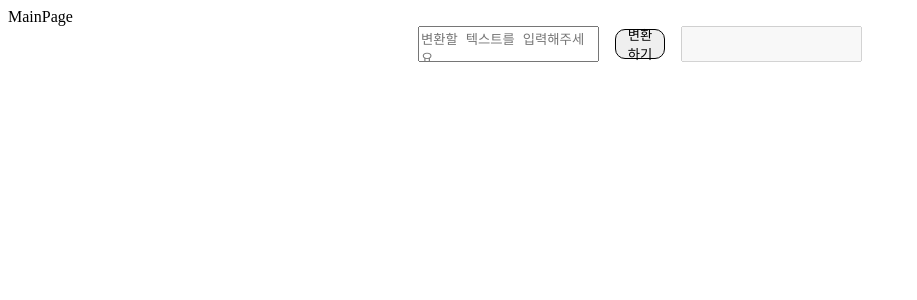
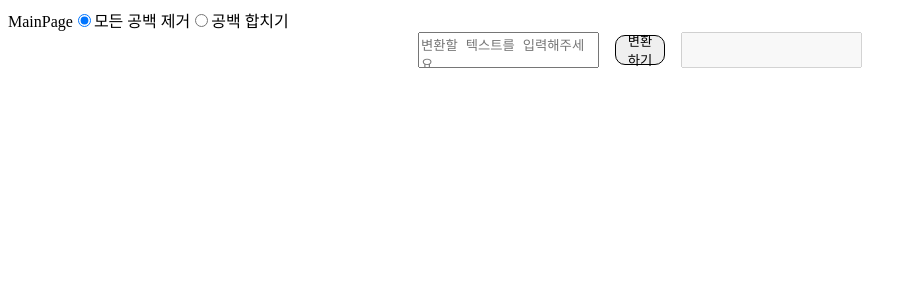
Before and after one commit to whgksqls9999/toollite, a React (Vite) app: page / in a window 1280 px wide. Shown: the top 300 px of the page, without its empty margins (0-917 px from the left). Built offline with nearby package versions, Linux system fonts and the light colour scheme.

Commit message:
add optional action for RemoveWhiteSpaceWidget

```diff
--- a/src/components/@base/Button/Button.tsx
+++ b/src/components/@base/Button/Button.tsx
@@ -1,5 +1,5 @@
 import { BaseProps, BaseState } from '../../../types/common/base';
-import { memo } from 'react';
+import { memo, useCallback } from 'react';
 import * as S from './Button.styled';
 
 export interface ButtonProps extends BaseProps<ButtonState> {
@@ -15,8 +15,12 @@ export interface ButtonState extends BaseState {
 
 // @TODO - Icon을 포함한 버튼인 경우, Icon을 조건부로 출력할 방식 구상
 export const Button = memo((props: ButtonProps) => {
-	const { onClick, Icon, state } = props;
+	const { Icon, state } = props;
 	const { display_value, color, background_color } = state;
+
+	const onClick = useCallback(() => {
+		props.onClick?.();
+	}, [props.onClick]);
 
 	return (
 		<S.Wrapper
--- /dev/null
+++ b/src/components/@base/Radio/Radio.tsx
@@ -0,0 +1,33 @@
+import { memo, useCallback } from 'react';
+import { BaseProps, BaseState } from '../../../types/common';
+
+export interface RadioProps extends BaseProps<RadioState> {
+	onChange?: (param?: any) => any;
+	name: string;
+}
+
+export interface RadioState extends BaseState {
+	idx: number;
+	display_value?: string;
+	is_checked?: boolean;
+}
+
+export const Radio = memo((props: RadioProps) => {
+	const { state } = props;
+
+	const onChange = useCallback(() => {
+		props.onChange?.(state.idx);
+	}, []);
+
+	return (
+		<label>
+			<input
+				type='radio'
+				defaultChecked={state.is_checked}
+				onChange={onChange}
+				name={props.name}
+			/>
+			<span>{state.display_value}</span>
+		</label>
+	);
+});
--- /dev/null
+++ b/src/components/@base/Radio/index.ts
@@ -0,0 +1 @@
+export * from './Radio';
--- /dev/null
+++ b/src/components/@widget/Option/Option.tsx
@@ -0,0 +1,29 @@
+import { memo } from 'react';
+import { Radio, RadioProps, RadioState } from '../../@base/Radio';
+
+export interface OptionProps {
+	action: (param?: any) => any;
+	radio_values: RadioState[];
+	default_value?: number;
+	name: string;
+}
+
+export const Option = memo((props: OptionProps) => {
+	const { default_value, name, radio_values, action } = props;
+	const checked_radio = default_value ?? 0;
+
+	radio_values[checked_radio].is_checked = true;
+
+	return (
+		<>
+			{radio_values.map((radio_state: RadioState) => (
+				<Radio
+					key={radio_state.idx}
+					state={radio_state}
+					onChange={action}
+					name={name}
+				/>
+			))}
+		</>
+	);
+});
--- /dev/null
+++ b/src/components/@widget/Option/index.ts
@@ -0,0 +1 @@
+export * from './Option';
--- a/src/components/@widget/TextToText/TextToText.tsx
+++ b/src/components/@widget/TextToText/TextToText.tsx
@@ -2,6 +2,7 @@ import { memo, useCallback, useEffect, useRef, useState } from 'react';
 import { Textarea, TextareaState } from '../../@base/Textarea/Textarea';
 import { Button, ButtonState } from '../../@base';
 import * as S from './TextToText.style';
+import { useTextToText } from '../../../hooks/useTextToText';
 
 interface TextToTextProps {
 	inputTextareaState: TextareaState;
@@ -17,38 +18,31 @@ export const TextToText = memo((props: TextToTextProps) => {
 	const [input_state, setInputState] = useState(inputTextareaState);
 	const [output_state, setOutputState] = useState(outputTextareaState);
 	const [button_state, setButtonState] = useState(buttonState);
-
-	const input_state_ref = useRef(input_state);
-
-	// input_state가 변화할 때, ref에 최신 값 반영
-	// state가 변화해도 onClick등의 함수는 클로저에 저장된 첫 state만 참조하기에 ref를 통해 참조해야함
-	useEffect(() => {
-		input_state_ref.current = input_state;
-	}, [input_state]);
+	const { onInputChange, dispatchMainAction } = useTextToText(
+		input_state,
+		output_state,
+		button_state,
+		setInputState,
+		setOutputState,
+		setButtonState,
+		action
+	);
 
 	// 인풋이 변화했을 때, 조건에 따라 자동적으로 변환된 텍스트를 아웃풋에 반영하는 useEffect
 	useEffect(() => {
 		// @TODO - 디바운싱을 적용해 지연시간 적용
-		onButtonClick();
+		dispatchMainAction();
 	}, [input_state.display_value]);
 
-	const onInputChange = useCallback((e: any) => {
-		setInputState({ ...input_state, display_value: e.target.value });
-	}, []);
-
-	const onButtonClick = useCallback(() => {
-		const result = action(input_state_ref.current.display_value ?? '');
-
-		setOutputState({
-			...output_state,
-			display_value: result,
-		});
-	}, []);
+	// action option이 변하면 즉각적으로 결과를 반영한다
+	useEffect(() => {
+		dispatchMainAction();
+	}, [action]);
 
 	return (
 		<S.Wrapper>
 			<Textarea state={input_state} onChange={onInputChange} />
-			<Button onClick={onButtonClick} state={button_state} />
+			<Button onClick={dispatchMainAction} state={button_state} />
 			<Textarea state={output_state} />
 		</S.Wrapper>
 	);
--- a/src/components/RemoveWhiteSpace/RemoveWhiteSpaceWidget.tsx
+++ b/src/components/RemoveWhiteSpace/RemoveWhiteSpaceWidget.tsx
@@ -1,34 +1,83 @@
-import { memo } from 'react';
+import { memo, useCallback, useEffect, useState } from 'react';
 import { TextToText } from '../@widget';
 import { TextareaState } from '../@base/Textarea';
 import { ButtonState } from '../@base';
+import { Option, OptionProps } from '../@widget/Option';
 
 export const RemoveWhiteSpaceWidget = memo(() => {
-	const inputTextareaState: TextareaState = {
+	const inputTextareaState = getInputTextareaState();
+	const outputTextareaState = getOutputTextareaState();
+	const buttonState = getButtonState();
+	const optionProps = getOptionProps();
+
+	const removeWhiteSpaceAction = useCallback((param: string) => {
+		return param.replace(/\s+/g, '');
+	}, []);
+
+	const abstractWhiteSpaceAction = useCallback((param: string) => {
+		return param.replace(/\s+/g, ' ');
+	}, []);
+
+	const [optionIdx, setOptionIdx] = useState<number>(0);
+
+	const setOption = (value: number) => {
+		setOptionIdx(value);
+	};
+
+	const textConversionActions = [
+		removeWhiteSpaceAction,
+		abstractWhiteSpaceAction,
+	];
+
+	return (
+		<>
+			<Option {...optionProps} action={setOption} />
+			<TextToText
+				buttonState={buttonState}
+				inputTextareaState={inputTextareaState}
+				outputTextareaState={outputTextareaState}
+				action={textConversionActions[optionIdx]}
+			/>
+		</>
+	);
+});
+
+function getInputTextareaState(): TextareaState {
+	const state: TextareaState = {
 		placeholder: '변환할 텍스트를 입력해주세요',
 		resize: false,
 	};
 
-	const outputTextareaState: TextareaState = {
+	return state;
+}
+
+function getOutputTextareaState(): TextareaState {
+	const state: TextareaState = {
 		disabled: true,
 		readonly: true,
 		resize: false,
 	};
 
-	const buttonState: ButtonState = {
+	return state;
+}
+
+function getButtonState(): ButtonState {
+	const state: ButtonState = {
 		display_value: '변환하기',
 	};
 
-	const removeWhiteSpaceAction = (param: string) => {
-		return param.replace(/\s+/g, '');
-	};
+	return state;
+}
 
-	return (
-		<TextToText
-			buttonState={buttonState}
-			inputTextareaState={inputTextareaState}
-			outputTextareaState={outputTextareaState}
-			action={removeWhiteSpaceAction}
-		/>
-	);
-});
+function getOptionProps() {
+	const state = {
+		radio_values: [
+			{ idx: 0, display_value: '모든 공백 제거' },
+			{ idx: 1, display_value: '공백 합치기' },
+		],
+		name: 'remove_option',
+		default_value: 0,
+	} as OptionProps;
+
+	return state;
+}
--- a/src/hooks/index.ts
+++ b/src/hooks/index.ts
@@ -0,0 +1 @@
+export * from './useTextToText';
--- a/src/hooks/useTextToText.ts
+++ b/src/hooks/useTextToText.ts
@@ -1,3 +1,31 @@
-export function useTextToText() {
-	return {};
+import { Dispatch, SetStateAction, useCallback } from 'react';
+import { TextareaState } from '../components/@base/Textarea';
+import { ButtonState } from '../components';
+
+export function useTextToText(
+	input_state: TextareaState,
+	output_state: TextareaState,
+	button_state: ButtonState,
+	setInputState: Dispatch<SetStateAction<TextareaState>>,
+	setOutputState: Dispatch<SetStateAction<TextareaState>>,
+	setButtonState: Dispatch<SetStateAction<TextareaState>>,
+	action: (param: any) => any
+) {
+	const onInputChange = useCallback((e: any) => {
+		setInputState((input_state) => ({
+			...input_state,
+			display_value: e.target.value,
+		}));
+	}, []);
+
+	const dispatchMainAction = useCallback(() => {
+		const result = action(input_state.display_value ?? '');
+
+		setOutputState({
+			...output_state,
+			display_value: result,
+		});
+	}, [input_state.display_value, action]);
+
+	return { onInputChange, dispatchMainAction };
 }
--- a/src/types/common/base.ts
+++ b/src/types/common/base.ts
@@ -3,5 +3,5 @@ export interface BaseProps<T> {
 }
 
 export interface BaseState {
-	[key: string]: string | number | boolean | undefined;
+	[key: string]: any;
 }
```
Also changed, not shown: src/components/@base/Radio/Radio.style.ts (added), src/components/@widget/Option/Option.style.ts (added).
